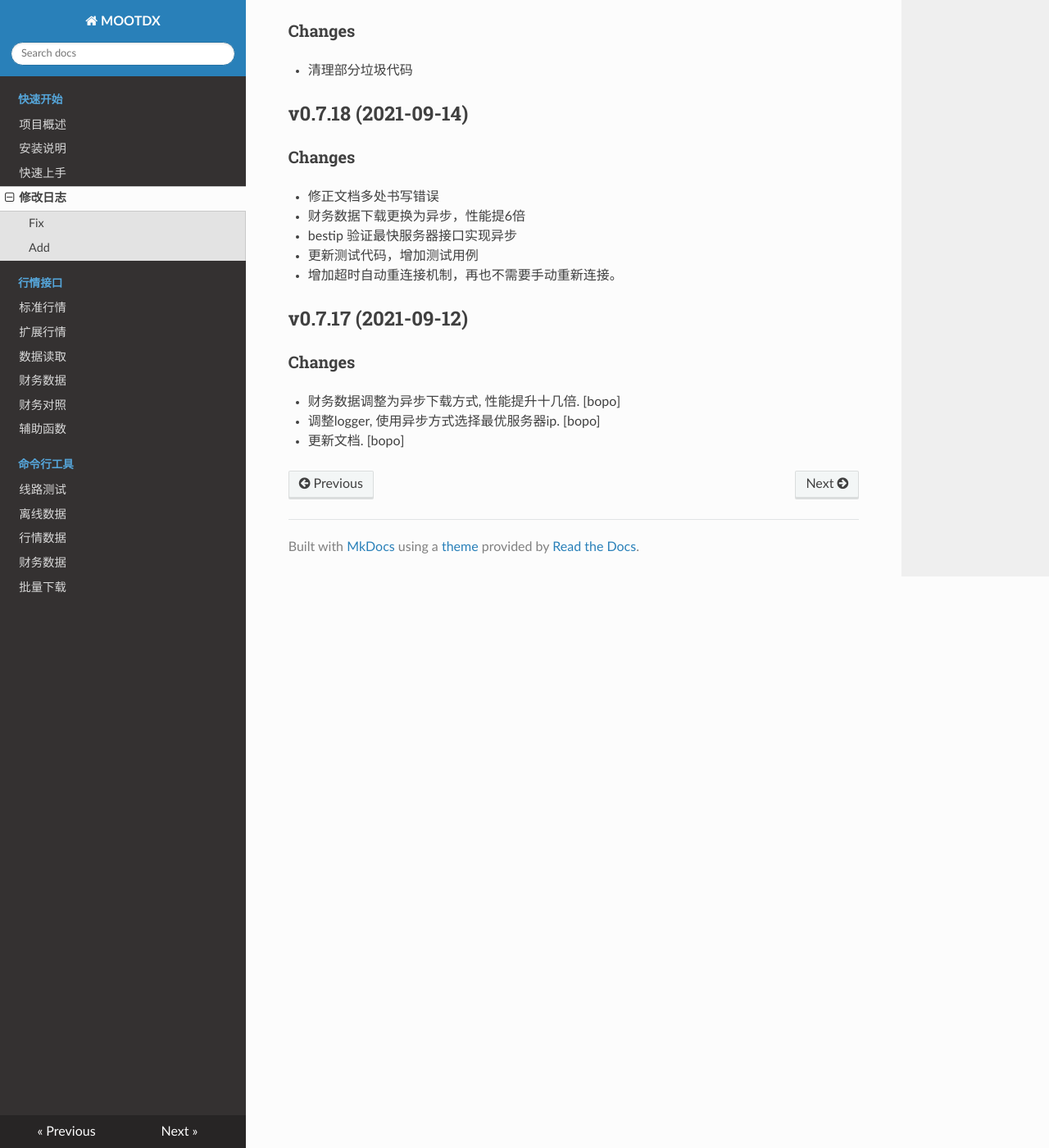
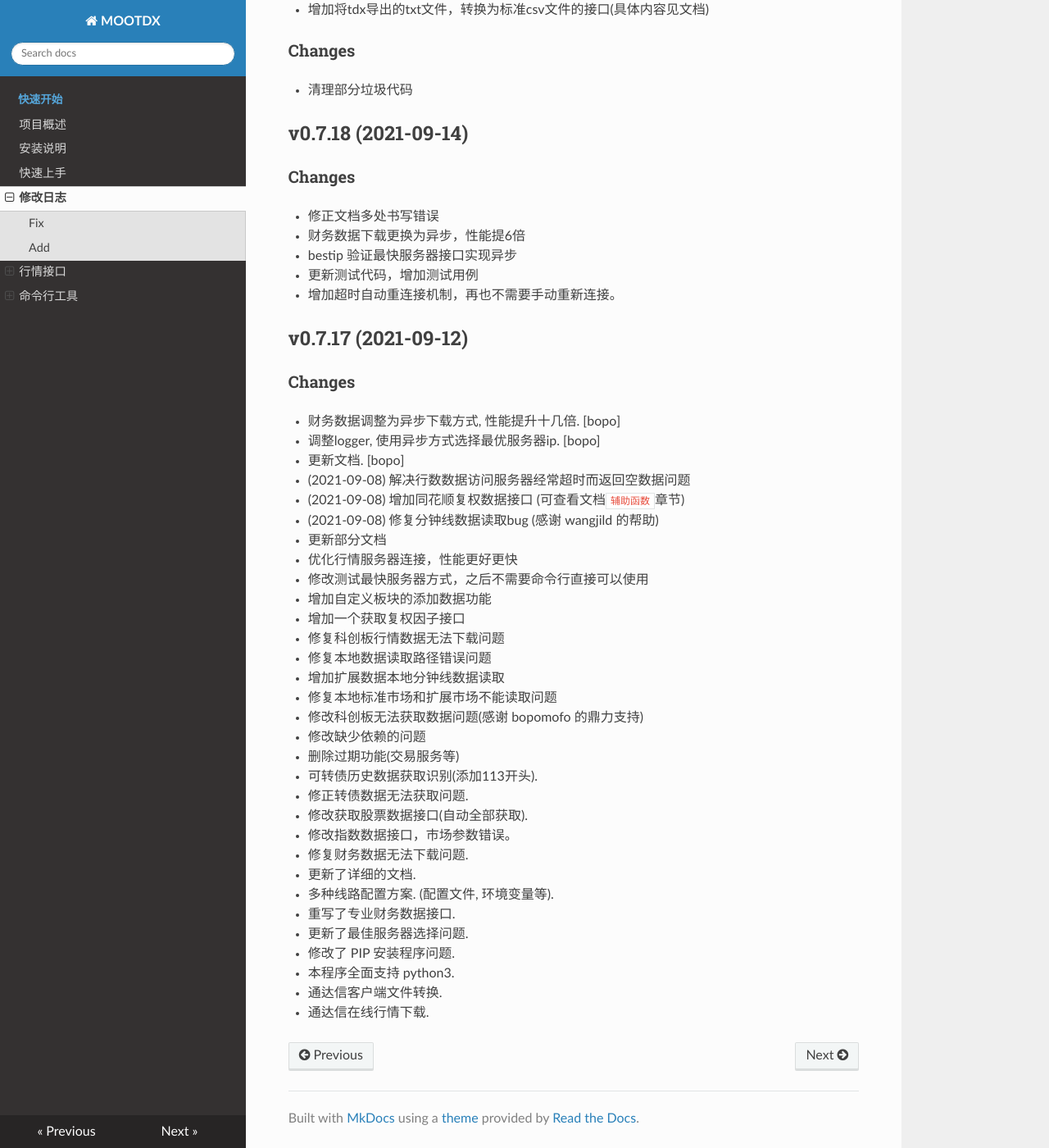
Before and after one commit to mootdx/mootdx, an MkDocs documentation site: the page built from docs/chlog.md, in a window 1280 px wide and 1400 px high, scrolled down 1036 px. Shown: the whole window at 82% size. Built offline with MkDocs 1.6.1, drawn with Linux system fonts in a browser that asks for light colours; nearby versions of some CDN libraries; old or Windows-style settings are respelled for this version of MkDocs; some of the changed text lies outside the part shown.

Commit message:
update docs

```diff
--- a/docs/chlog.md
+++ b/docs/chlog.md
@@ -2,12 +2,13 @@
 
 ### Fix
 
-* 修复获取最快服务器IP，在notebook中使用失败问题
+* 修复获取最快服务器 IP，在 jupyter 中使用失败问题
 * 修正行情服务器连接超时，重写连接失败的问题
-* 修复林林总总的小 bug 若干
+* 修复林林总总的若干小 bug
+* 修正兼容性, 目前完全兼容 Python 3.6, 3.7, 3.8, 3.9, 3.10 版本
 
 ### Add
-* 添加交易日历列表数据
+* 添加交易日历列表数据 (说明文档: https://mootdx.readthedocs.io/zh_CN/latest/extras/#04)
 * 增加新浪复权因子数据接口，并对TDX行情接口数据进行复权计算(较慢, 已加缓存机制, 暂时过渡使用)
 
 ## v0.7.21 (2021-09-24)
@@ -57,3 +58,33 @@
 * 调整logger, 使用异步方式选择最优服务器ip. [bopo]
 
 * 更新文档. [bopo]
+
+
+* (2021-09-08) 解决行数数据访问服务器经常超时而返回空数据问题
+* (2021-09-08) 增加同花顺复权数据接口 (可查看文档`辅助函数`章节)
+* (2021-09-08) 修复分钟线数据读取bug (感谢 wangjild 的帮助)
+* 更新部分文档
+* 优化行情服务器连接，性能更好更快
+* 修改测试最快服务器方式，之后不需要命令行直接可以使用
+* 增加自定义板块的添加数据功能
+* 增加一个获取复权因子接口
+* 修复科创板行情数据无法下载问题
+* 修复本地数据读取路径错误问题
+* 增加扩展数据本地分钟线数据读取
+* 修复本地标准市场和扩展市场不能读取问题
+* 修改科创板无法获取数据问题(感谢 bopomofo 的鼎力支持)
+* 修改缺少依赖的问题
+* 删除过期功能(交易服务等)
+* 可转债历史数据获取识别(添加113开头).
+* 修正转债数据无法获取问题.
+* 修改获取股票数据接口(自动全部获取).
+* 修改指数数据接口，市场参数错误。
+* 修复财务数据无法下载问题.
+* 更新了详细的文档.
+* 多种线路配置方案. (配置文件, 环境变量等).
+* 重写了专业财务数据接口.
+* 更新了最佳服务器选择问题.
+* 修改了 PIP 安装程序问题.
+* 本程序全面支持 python3.
+* 通达信客户端文件转换.
+* 通达信在线行情下载.
--- a/mkdocs.yml
+++ b/mkdocs.yml
@@ -3,25 +3,24 @@
 
 theme: readthedocs
 
-pages:
+nav:
+  - 快速开始:
+    - 项目概述: index.md
+    - 安装说明: setup.md
+    - 快速上手: quick.md
+    - 修改日志: chlog.md
 
-    -   快速开始:
-            -   项目概述: index.md
-            -   安装说明: setup.md
-            -   快速上手: quick.md
-            -   修改日志: chlog.md
+    - 行情接口:
+      - 标准行情: api/quote1.md
+      - 扩展行情: api/quote2.md
+      - 数据读取: api/reader.md
+      - 财务数据: api/affair.md
+      - 财务对照: api/fields.md
+      - 辅助函数: api/extras.md
 
-    -   行情接口:
-            -   标准行情: api/quote1.md
-            -   扩展行情: api/quote2.md
-            -   数据读取: api/reader.md
-            -   财务数据: api/affair.md
-            -   财务对照: api/fields.md
-            -   辅助函数: api/extras.md
-
-    -   命令行工具:
-            -   线路测试: cli/bestip.md
-            -   离线数据: cli/reader.md
-            -   行情数据: cli/quotes.md
-            -   财务数据: cli/affair.md
-            -   批量下载: cli/bundle.md
+    - 命令行工具:
+      - 线路测试: cli/bestip.md
+      - 离线数据: cli/reader.md
+      - 行情数据: cli/quotes.md
+      - 财务数据: cli/affair.md
+      - 批量下载: cli/bundle.md
```
Also changed, not shown: docs/api/extras.md (+21 -0 lines), README.rst, 3 other files.
